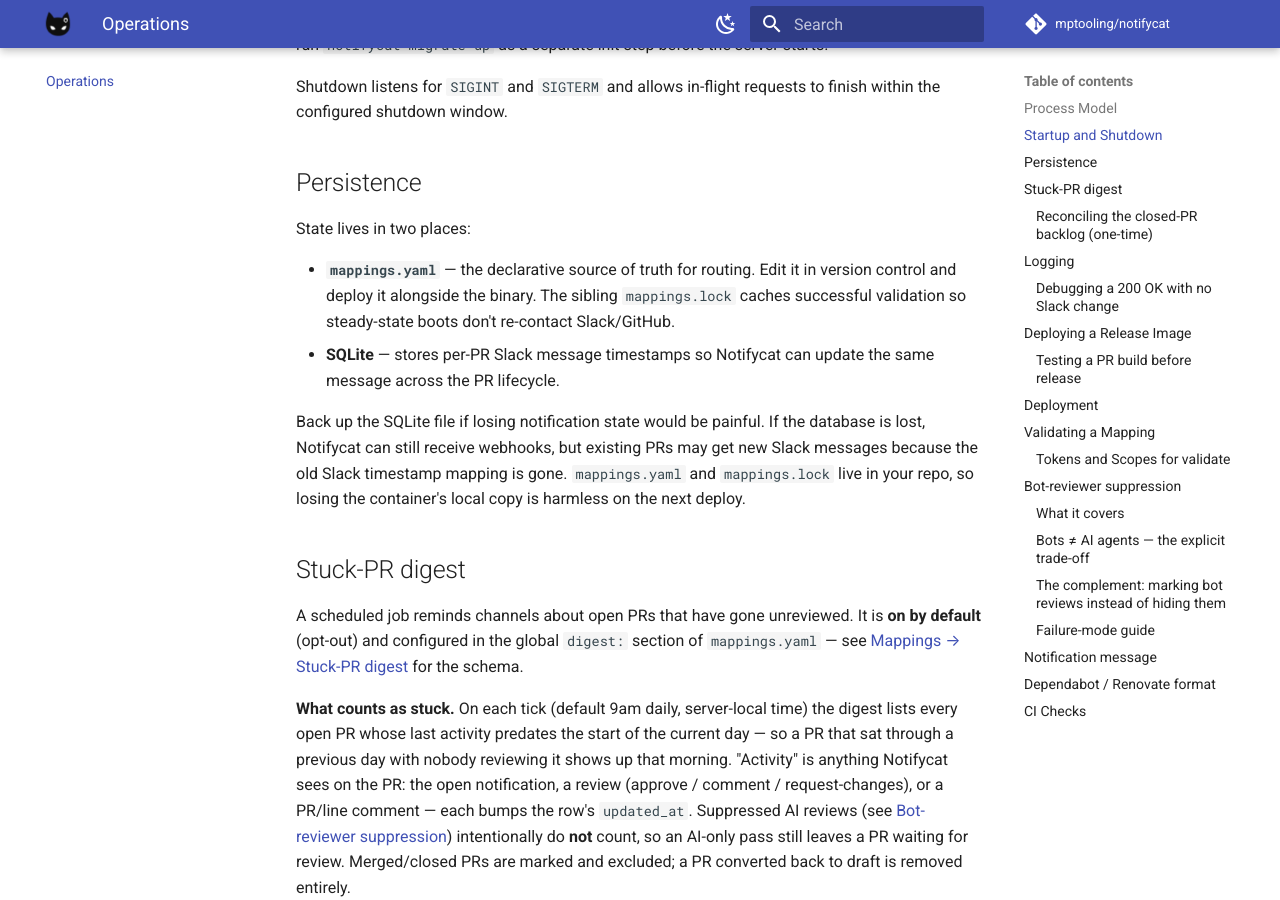
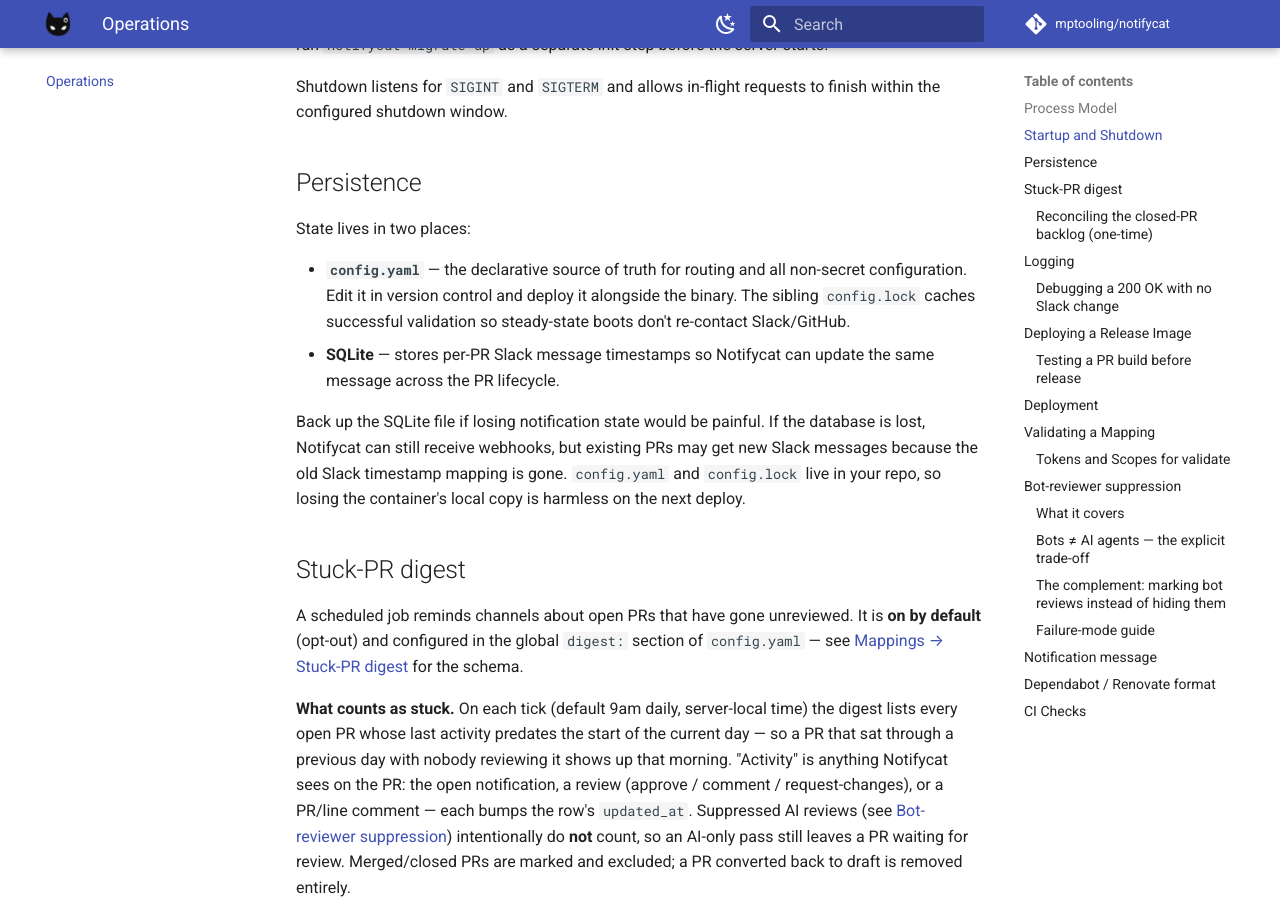
Before and after one commit to mptooling/notifycat, an MkDocs documentation site: the page built from docs/operations.md, in a window 1280 px wide and 900 px high, scrolled down 844 px. Built offline with MkDocs 1.6.1 and Material for MkDocs 9.7.7, drawn with Linux system fonts in a browser that asks for light colours; comment, search, counter and statistics services are not loaded; some of the changed text lies outside the part shown.

Commit message:
docs: update operator docs from mappings.yaml to config.yaml

```diff
--- a/docs/operations.md
+++ b/docs/operations.md
@@ -28,19 +28,14 @@ window.
 
 State lives in two places:
 
-- **`mappings.yaml`** — the declarative source of truth for routing. Edit it in version control and deploy it alongside
-  the binary. The sibling `mappings.lock` caches successful validation so steady-state boots don't re-contact
-  Slack/GitHub.
+- **`config.yaml`** — the declarative source of truth for routing and all non-secret configuration. Edit it in version control and deploy it alongside the binary. The sibling `config.lock` caches successful validation so steady-state boots don't re-contact Slack/GitHub.
 - **SQLite** — stores per-PR Slack message timestamps so Notifycat can update the same message across the PR lifecycle.
 
-Back up the SQLite file if losing notification state would be painful. If the database is lost, Notifycat can still
-receive webhooks, but existing PRs may get new Slack messages because the old Slack timestamp mapping is gone.
-`mappings.yaml` and `mappings.lock` live in your repo, so losing the container's local copy is harmless on the next
-deploy.
+Back up the SQLite file if losing notification state would be painful. If the database is lost, Notifycat can still receive webhooks, but existing PRs may get new Slack messages because the old Slack timestamp mapping is gone. `config.yaml` and `config.lock` live in your repo, so losing the container's local copy is harmless on the next deploy.
 
 ## Stuck-PR digest
 
-A scheduled job reminds channels about open PRs that have gone unreviewed. It is **on by default** (opt-out) and configured in the global `digest:` section of `mappings.yaml` — see [Mappings → Stuck-PR digest](mappings.md#stuck-pr-digest) for the schema.
+A scheduled job reminds channels about open PRs that have gone unreviewed. It is **on by default** (opt-out) and configured in the global `digest:` section of `config.yaml` — see [Mappings → Stuck-PR digest](mappings.md#stuck-pr-digest) for the schema.
 
 **What counts as stuck.** On each tick (default 9am daily, server-local time) the digest lists every open PR whose last activity predates the start of the current day — so a PR that sat through a previous day with nobody reviewing it shows up that morning. "Activity" is anything Notifycat sees on the PR: the open notification, a review (approve / comment / request-changes), or a PR/line comment — each bumps the row's `updated_at`. Suppressed AI reviews (see [Bot-reviewer suppression](#bot-reviewer-suppression)) intentionally do **not** count, so an AI-only pass still leaves a PR waiting for review. Merged/closed PRs are marked and excluded; a PR converted back to draft is removed entirely.
 
@@ -94,7 +89,7 @@ Reasons and their levels:
 | `reason` | Level | What it means | Typical fix |
 | --- | --- | --- | --- |
 | `no_handler` | **Debug** | No registered handler matched this `(github_event, action)` pair. Volumetric — fires for `synchronize`, `labeled`, `edited`, etc. | Expected; set `LOG_LEVEL=debug` to see it. |
-| `no_mapping` | **Warn** | Webhook arrived for a repo no `mappings.yaml` entry covers. | Add the repo to `mappings.yaml` (or remove the webhook from that repo). |
+| `no_mapping` | **Warn** | Webhook arrived for a repo no `config.yaml` entry covers. | Add the repo to the `mappings:` section of `config.yaml` (or remove the webhook from that repo). |
 | `no_stored_message` | **Info** | Handler ran but found no Slack message row for this PR. Common when the PR predates Notifycat. | Re-open the PR (or wait for the next applicable event) so `OpenHandler` can re-announce. |
 | `already_sent` | **Info** | `OpenHandler` saw an existing message row — idempotency kicks in. | Expected on `ready_for_review` after a prior `opened`. |
 
@@ -194,7 +189,7 @@ This is also intentionally narrow:
 - It only affects `reactions.add`. The initial `chat.postMessage` (with mentions / `@channel` fallback) is unchanged.
 - It does not look at the PR **author** — a bot-authored PR (e.g. dependabot-created) still posts a new Slack message
   when it opens.
-- It does not touch `mappings.yaml`. No schema change, no migration, no per-mapping override.
+- It does not touch `config.yaml`. No schema change, no migration, no per-mapping override.
 
 ### The complement: marking bot reviews instead of hiding them
 
@@ -265,9 +260,7 @@ A few operator-relevant details:
   parse miss falls back to the routine `:package:` format, never the reverse. A
   future Dependabot/Renovate template change could therefore regress a security
   PR to the routine format, but will never raise a false `:rotating_light:`.
-- **Mentions are unchanged.** Bot PRs use the same `mappings.yaml` mentions as
-  any other PR — if your entry pings `@channel`, your Dependabot PRs ping
-  `@channel` too.
+- **Mentions are unchanged.** Bot PRs use the same `config.yaml` mentions as any other PR — if your entry pings `@channel`, your Dependabot PRs ping `@channel` too.
 
 Set `NOTIFYCAT_DEPENDABOT_FORMAT=false` to render bot-opened PRs with the
 standard "please review" format.
```
Also changed, not shown: README.md (+1 -3 lines), docs/compose.md (+2 -2 lines), docs/docker.md (+2 -3 lines), docs/index.md (+2 -2 lines), docs/slack-app.md (+2 -2 lines), docs/upgrading.md (+2 -2 lines).
